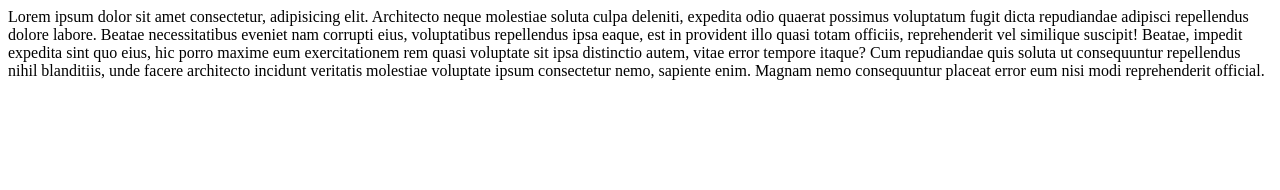
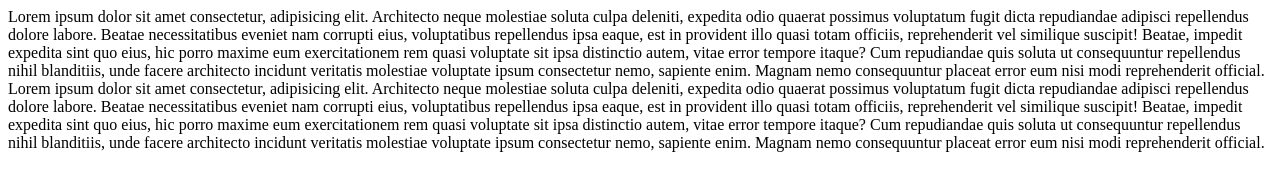
Before and after one commit to abhishekkargeti1/Git-Github, a plain HTML site: page index.html in a window 1280 px wide. Drawn offline with Linux system fonts and the light colour scheme.

Commit message:
New Fetaure Added

```diff
--- a/index.html
+++ b/index.html
@@ -1 +1,2 @@
 <pr>Lorem ipsum dolor sit amet consectetur, adipisicing elit. Architecto neque molestiae soluta culpa deleniti, expedita odio quaerat possimus voluptatum fugit dicta repudiandae adipisci repellendus dolore labore. Beatae necessitatibus eveniet nam corrupti eius, voluptatibus repellendus ipsa eaque, est in provident illo quasi totam officiis, reprehenderit vel similique suscipit! Beatae, impedit expedita sint quo eius, hic porro maxime eum exercitationem rem quasi voluptate sit ipsa distinctio autem, vitae error tempore itaque? Cum repudiandae quis soluta ut consequuntur repellendus nihil blanditiis, unde facere architecto incidunt veritatis molestiae voluptate ipsum consectetur nemo, sapiente enim. Magnam nemo consequuntur placeat error eum nisi modi reprehenderit official.</pr>
+<pr>Lorem ipsum dolor sit amet consectetur, adipisicing elit. Architecto neque molestiae soluta culpa deleniti, expedita odio quaerat possimus voluptatum fugit dicta repudiandae adipisci repellendus dolore labore. Beatae necessitatibus eveniet nam corrupti eius, voluptatibus repellendus ipsa eaque, est in provident illo quasi totam officiis, reprehenderit vel similique suscipit! Beatae, impedit expedita sint quo eius, hic porro maxime eum exercitationem rem quasi voluptate sit ipsa distinctio autem, vitae error tempore itaque? Cum repudiandae quis soluta ut consequuntur repellendus nihil blanditiis, unde facere architecto incidunt veritatis molestiae voluptate ipsum consectetur nemo, sapiente enim. Magnam nemo consequuntur placeat error eum nisi modi reprehenderit official.</pr>
```
